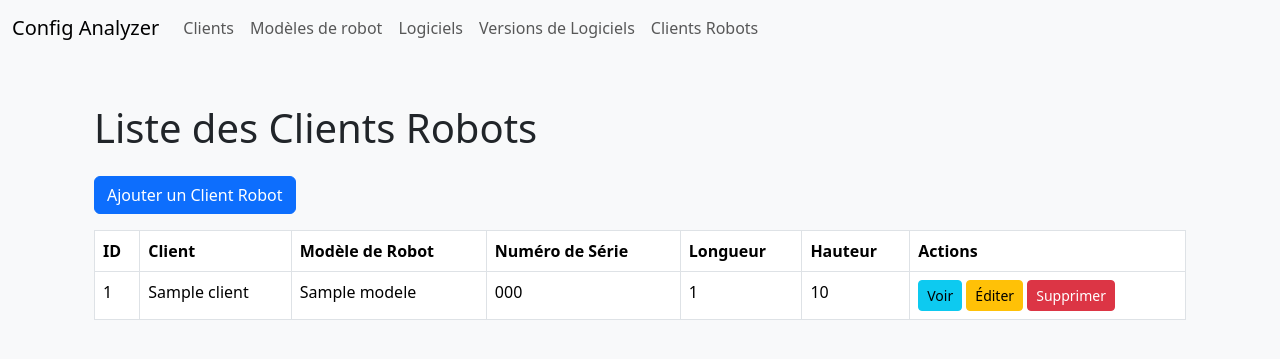
After one commit to bizbiz/Config-Analyzer, a Flask app: page /robot_clients in a window 1280 px wide. The commit adds this page. Shown: the top 359 px of the page. Run offline with Flask 3, Linux system fonts and the light colour scheme; tables that the repository leaves empty hold one stand-in row (values such as "Sample post").

Commit message:
software.py to softwares.py

```diff
--- /dev/null
+++ b/config_analyzer/app/routes/robot_clients.py
@@ -0,0 +1,67 @@
+from flask import Blueprint, render_template, redirect, url_for, flash, request
+from app.models import RobotClient
+from app.extensions import db
+
+robot_clients_bp = Blueprint('robot_clients', __name__)
+
+@robot_clients_bp.route('/robot_clients')
+def list_robot_clients():
+    robot_clients = RobotClient.query.all()
+    return render_template('list/robot_clients.html', robot_clients=robot_clients)
+
+@robot_clients_bp.route('/robot_clients/<int:robot_client_id>/view')
+def view_robot_client(robot_client_id):
+    robot_client = RobotClient.query.get_or_404(robot_client_id)
+    return render_template('view/robot_client.html', robot_client=robot_client)
+
+@robot_clients_bp.route('/robot_clients/add', methods=['GET', 'POST'])
+def add_robot_client():
+    if request.method == 'POST':
+        client_id = request.form.get('client_id')
+        robot_modele_id = request.form.get('robot_modele_id')
+        serial_number = request.form.get('serial_number')
+        length = request.form.get('length')
+        height = request.form.get('height')
+
+        if not serial_number:
+            flash("Le numéro de série est obligatoire.", "error")
+            return redirect(url_for('robot_clients.add_robot_client'))
+
+        new_robot_client = RobotClient(
+            client_id=client_id,
+            robot_modele_id=robot_modele_id,
+            serial_number=serial_number,
+            length=length,
+            height=height
+        )
+        db.session.add(new_robot_client)
+        db.session.commit()
+
+        flash("Client robot ajouté avec succès !", "success")
+        return redirect(url_for('robot_clients.list_robot_clients'))
+
+    return render_template('add/robot_client.html')
+
+@robot_clients_bp.route('/robot_clients/edit/<int:robot_client_id>', methods=['GET', 'POST'])
+def edit_robot_client(robot_client_id):
+    robot_client = RobotClient.query.get_or_404(robot_client_id)
+    if request.method == 'POST':
+        robot_client.client_id = request.form['client_id']
+        robot_client.robot_modele_id = request.form['robot_modele_id']
+        robot_client.serial_number = request.form['serial_number']
+        robot_client.length = request.form['length']
+        robot_client.height = request.form['height']
+
+        db.session.commit()
+        flash("Client robot modifié avec succès !", "success")
+        return redirect(url_for('robot_clients.list_robot_clients'))
+
+    return render_template('edit/robot_client.html', robot_client=robot_client)
+
+@robot_clients_bp.route('/robot_clients/delete/<int:robot_client_id>', methods=['GET'])
+def delete_robot_client(robot_client_id):
+    robot_client = RobotClient.query.get_or_404(robot_client_id)
+    db.session.delete(robot_client)
+    db.session.commit()
+    flash("Client robot supprimé avec succès !", "success")
+    return redirect(url_for('robot_clients.list_robot_clients'))
--- /dev/null
+++ b/config_analyzer/app/templates/base.html
@@ -0,0 +1,43 @@
+<!DOCTYPE html>
+<html lang="fr">
+<head>
+    <meta charset="UTF-8">
+    <meta name="viewport" content="width=device-width, initial-scale=1.0">
+    <title>{% block title %}Config Analyzer{% endblock %}</title>
+    <link href="https://cdn.jsdelivr.net/npm/bootstrap@5.3.0-alpha3/dist/css/bootstrap.min.css" rel="stylesheet">
+    <link href="https://cdnjs.cloudflare.com/ajax/libs/font-awesome/6.0.0-beta3/css/all.min.css" rel="stylesheet">
+</head>
+<body class="bg-light">
+    <nav class="navbar navbar-expand-lg navbar-light bg-light">
+        <div class="container-fluid">
+            <a class="navbar-brand" href="{{ url_for('home.home') }}">Config Analyzer</a>
+            <button class="navbar-toggler" type="button" data-bs-toggle="collapse" data-bs-target="#navbarNav" aria-controls="navbarNav" aria-expanded="false" aria-label="Toggle navigation">
+                <span class="navbar-toggler-icon"></span>
+            </button>
+            <div class="collapse navbar-collapse" id="navbarNav">
+                <ul class="navbar-nav me-auto mb-2 mb-lg-0">
+                    <li class="nav-item">
+                        <a class="nav-link" href="{{ url_for('clients.list_clients') }}">Clients</a>
+                    </li>
+                    <li class="nav-item">
+                        <a class="nav-link" href="{{ url_for('robot_model.list_robot_models') }}">Modèles de robot</a>
+                    </li>
+                    <li class="nav-item">
+                        <a class="nav-link" href="{{ url_for('softwares.list_software') }}">Logiciels</a>
+                    </li>
+                    <li class="nav-item">
+                        <a class="nav-link" href="{{ url_for('software_versions.list_all_software_versions') }}">Versions de Logiciels</a>
+                    </li>
+                    <li class="nav-item">
+                        <a class="nav-link" href="{{ url_for('robot_clients.list_robot_clients') }}">Clients Robots</a>
+                    </li>
+                </ul>
+            </div>
+        </div>
+    </nav>
+    <div class="container my-5">
+        {% block content %}{% endblock %}
+    </div>
+    <script src="https://cdn.jsdelivr.net/npm/bootstrap@5.3.0-alpha3/dist/js/bootstrap.bundle.min.js"></script>
+</body>
+</html>
--- a/config_analyzer/app/templates/home.html
+++ b/config_analyzer/app/templates/home.html
@@ -46,6 +46,10 @@
                     class="btn btn-info btn-lg px-5 py-3">
                         <i class="fas fa-code-branch me-2"></i> Versions de Logiciels
                 </a>
+                <a href="{{ url_for('robot_clients.list_robot_clients') }}"
+                    class="btn btn-warning btn-lg px-5 py-3">
+                        <i class="fas fa-robot me-2"></i> Clients Robots
+                </a>
             </div>
 
             <!-- Section fonctionnalités -->
--- /dev/null
+++ b/config_analyzer/app/templates/list/robot_clients.html
@@ -0,0 +1,38 @@
+{% extends "base.html" %}
+{% block title %}Liste des Clients Robots{% endblock %}
+{% block content %}
+<div class="container my-5">
+    <h1 class="mb-4">Liste des Clients Robots</h1>
+    <a href="{{ url_for('robot_clients.add_robot_client') }}" class="btn btn-primary mb-3">Ajouter un Client Robot</a>
+    <table class="table table-bordered">
+        <thead>
+            <tr>
+                <th>ID</th>
+                <th>Client</th>
+                <th>Modèle de Robot</th>
+                <th>Numéro de Série</th>
+                <th>Longueur</th>
+                <th>Hauteur</th>
+                <th>Actions</th>
+            </tr>
+        </thead>
+        <tbody>
+            {% for robot_client in robot_clients %}
+            <tr>
+                <td>{{ robot_client.id }}</td>
+                <td>{{ robot_client.client.name }}</td>
+                <td>{{ robot_client.robot_modele.name }}</td>
+                <td>{{ robot_client.serial_number }}</td>
+                <td>{{ robot_client.length }}</td>
+                <td>{{ robot_client.height }}</td>
+                <td>
+                    <a href="{{ url_for('robot_clients.view_robot_client', robot_client_id=robot_client.id) }}" class="btn btn-info btn-sm">Voir</a>
+                    <a href="{{ url_for('robot_clients.edit_robot_client', robot_client_id=robot_client.id) }}" class="btn btn-warning btn-sm">Éditer</a>
+                    <a href="{{ url_for('robot_clients.delete_robot_client', robot_client_id=robot_client.id) }}" class="btn btn-danger btn-sm">Supprimer</a>
+                </td>
+            </tr>
+            {% endfor %}
+        </tbody>
+    </table>
+</div>
+{% endblock %}
```
Also changed, not shown: config_analyzer/app/__init__.py (+5 -2 lines), config_analyzer/app/templates/add/robot_client.html (added, +31 -0 lines), config_analyzer/app/templates/edit/robot_client.html (added, +31 -0 lines), config_analyzer/app/templates/view/robot_client.html (added, +32 -0 lines), config_analyzer/app/routes/clients.py (renamed from config_analyzer/app/routes/client.py), config_analyzer/app/routes/softwares.py (renamed from config_analyzer/app/routes/software.py).
